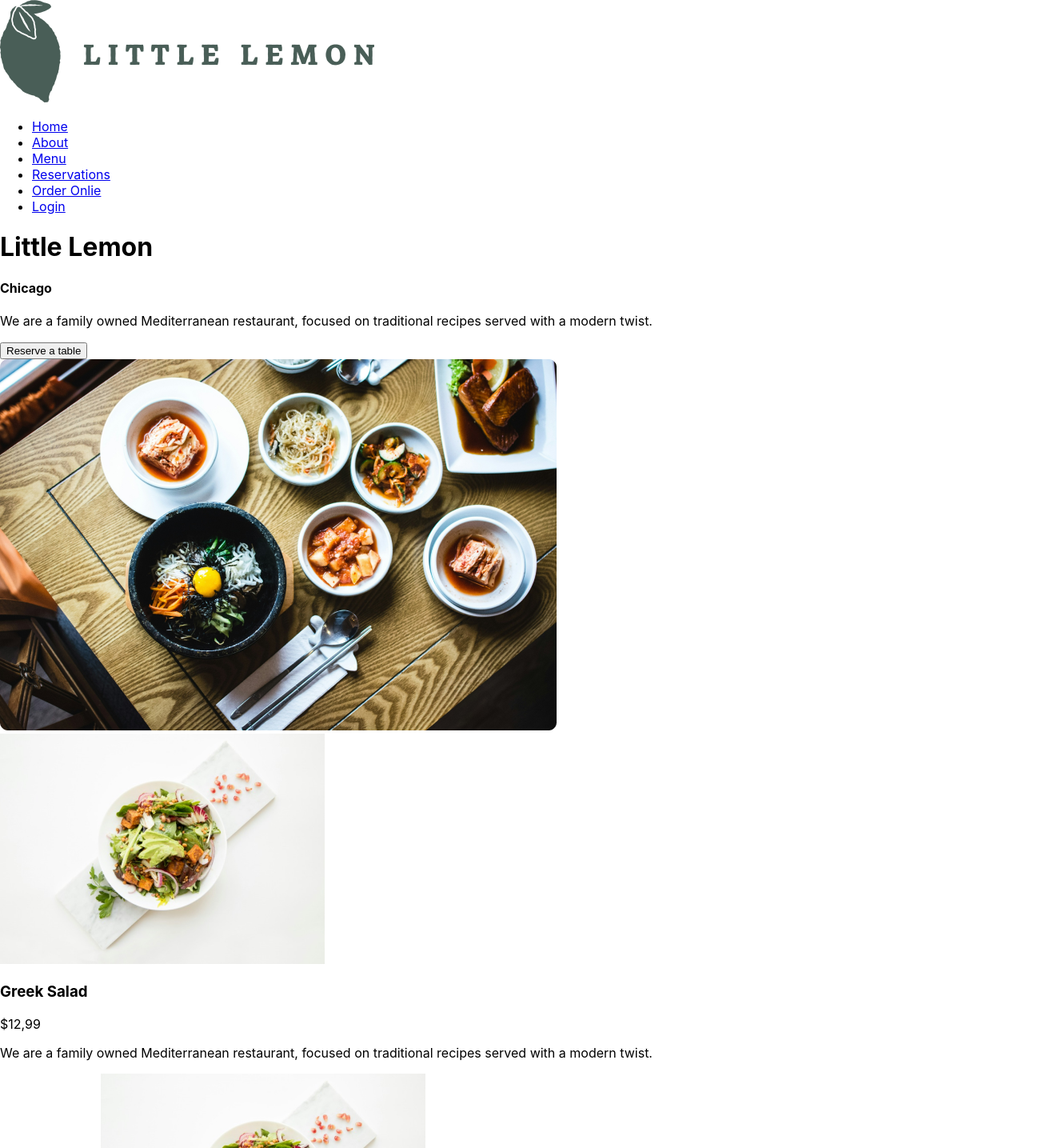
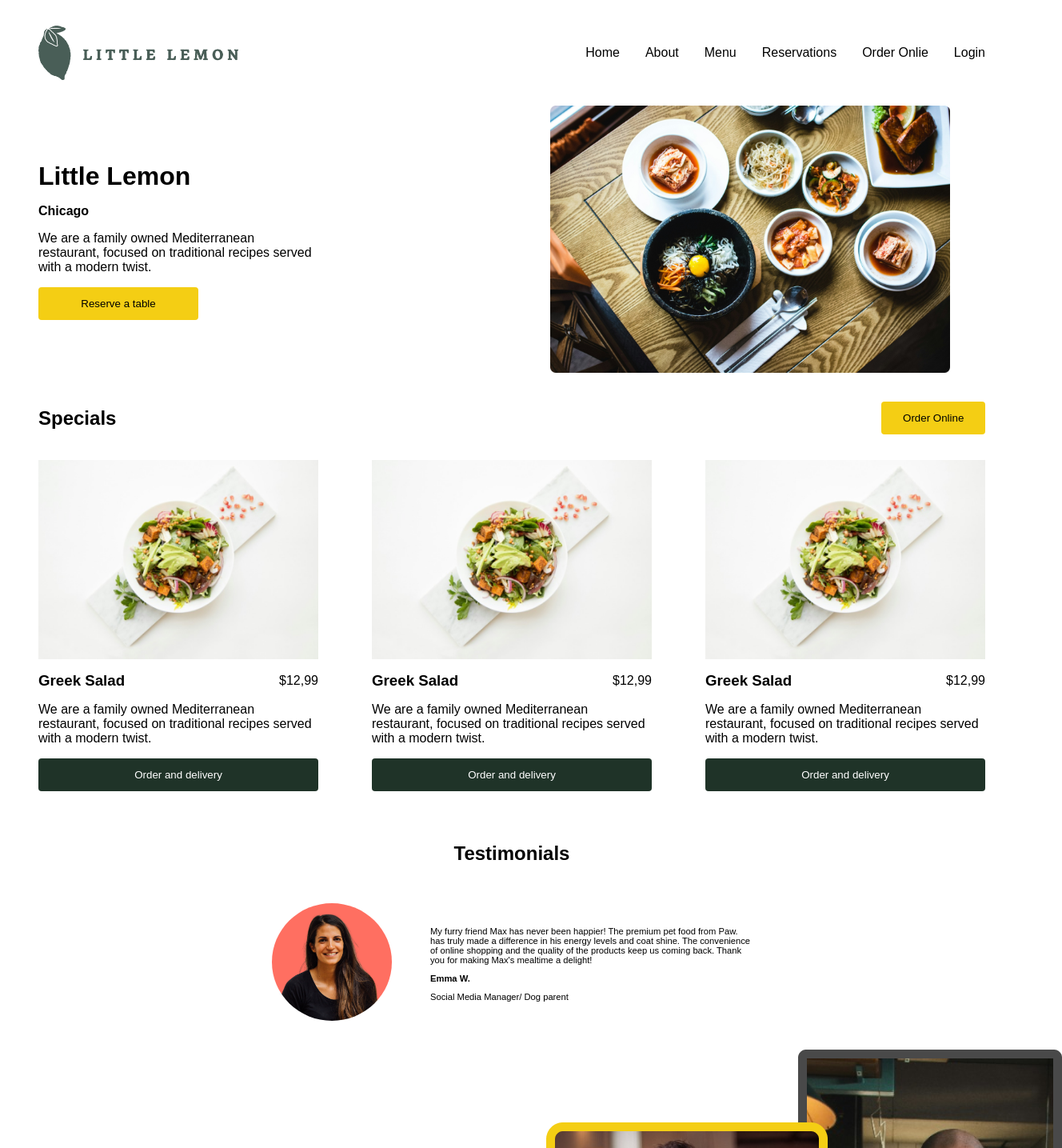
Before and after one commit to hatimmargi/lemon-app, a React (Create React App) app: page / in a window 1280 px wide. Shown: the top 1435 px of the page at 80% size, 1328 px wide, since content can reach past the window. Built offline with nearby package versions, Linux system fonts and the light colour scheme.

Commit message:
working with css styling

```diff
--- a/src/App.css
+++ b/src/App.css
@@ -1,38 +1,143 @@
-.App {
-  text-align: center;
+*{
+  margin: 0;
+  padding: 0;
+  box-sizing: border-box;
+
 }
 
-.App-logo {
-  height: 40vmin;
-  pointer-events: none;
+body {
+  font-family: Poppins,sans-serif;
+}
+header {
+  display: flex;
+  align-items: center;
+  justify-content: space-between;
+  margin: 2em 3em;
+}
+header img {
+  width: 250px;
+}
+header nav {
+  display: flex;
+  align-items: center;
+  gap: 2em;
+
+}
+header li {
+  list-style: none;
+}
+header a {
+  text-decoration: none;
+  color: black;
+}
+main {
+  width: 100%;
+  display: grid;
+  grid-template-columns: 1fr 1fr;
+  align-items: center;
+  justify-content: space-between;
+  margin: 2em 3em;
+
+}
+main .hero-img img {
+  width: 500px;
+}
+main .hero-content {
+  display: flex;
+  flex-direction: column;
+  justify-content: left;
+  gap: 1em;
+}
+main .hero-content p {
+  max-width: 350px;
+}
+main .hero-content button {
+  border: none;
+  font-family: inherit;
+  background-color: #F4CE14;
+  border-radius: .3em;
+  padding: 1em 2em;
+  cursor: pointer;
+  max-width: 200px;
+}
+.specials {
+  margin: 2em 3em;
+}
+.specials .specials-content {
+  display: flex;
+  justify-content: space-between;
+  align-items: center;
+  margin-bottom: 2em;
+}
+.specials .specials-content button {
+  border: none;
+  font-family: inherit;
+  background-color: #F4CE14;
+  border-radius: .3em;
+
+  padding: 1em 2em;
+  cursor: pointer;
+}
+.cards {
+  display: flex;
+  justify-content: space-between;
+  align-items: center;
+  gap: 2em;
+  margin-bottom: 4em;
+}
+.card {
+  display: flex;
+  flex-direction: column;
+  justify-content: left;
+  gap: 1em;
+  width: 350px;
+}
+.card .card-title {
+  display: flex;
+  justify-content: space-between;
+  align-items: center;
+}
+.card img{
+  width: 100%;
+}
+.card button {
+  border: none;
+  font-family: inherit;
+  background-color: #1F3328;
+  color: white;
+  border-radius: .3em;
+  padding: 1em 2em;
+  cursor: pointer;
+}
+.testimonials h1 {
+  text-align: center;
+  margin-bottom: 2em;
+}
+.testimonials .testimonial {
+  display: flex;
+  align-items: center;
+  justify-content: space-between;
+  gap: 3em;
+  margin: auto;
+  max-width: 600px;
+}
+.testimonials .testimonial img {
+  width: 150px;
+  border-radius: 50%;
+}
+.testimonials .testimonial .testimonial-content  {
+  display: flex;
+  flex-direction: column;
+  justify-content: left;
+  gap: 1em;
+ font-size: .7em;
 }
 
-@media (prefers-reduced-motion: no-preference) {
-  .App-logo {
-    animation: App-logo-spin infinite 20s linear;
-  }
+.about-section {
+  width: 100%;
+  display: grid;
+  grid-template-columns: 1fr 1fr;
+  align-items: center;
+  justify-content: space-between;
+  margin: 2em 3em;
 }
-
-.App-header {
-  background-color: #282c34;
-  min-height: 100vh;
-  display: flex;
-  flex-direction: column;
-  align-items: center;
-  justify-content: center;
-  font-size: calc(10px + 2vmin);
-  color: white;
-}
-
-.App-link {
-  color: #61dafb;
-}
-
-@keyframes App-logo-spin {
-  from {
-    transform: rotate(0deg);
-  }
-  to {
-    transform: rotate(360deg);
-  }
-}
--- a/src/components/About.js
+++ b/src/components/About.js
@@ -2,7 +2,7 @@ import aboutImg from '../imgs/Chefs.png'
 
 function About () {
     return (
-        <>
+        <section className='about-section'>
 <div className="about-content">
 <h1>Little Lemon</h1>
 <h4>Chicago</h4>
@@ -11,7 +11,7 @@ function About () {
         <div className="about-img">
         <img src={aboutImg} alt="chefs"/>
         </div>
-        </>
+        </section>
 )
 }
 export default About
--- a/src/components/Card.js
+++ b/src/components/Card.js
@@ -1,7 +1,7 @@
 import  greekSalad from '../imgs/Greek salad.png'
 function Card() {
     return (
-        <>
+        <div className='card'>
         <img src={greekSalad} alt='greek salad'/>
         <div className='card-title'>
         <h3>Greek Salad</h3>
@@ -9,7 +9,7 @@ function Card() {
         </div>
         <p>We are a family owned Mediterranean restaurant, focused on traditional recipes served with a modern twist.</p>
         <button>Order and delivery</button>
-        </>
+        </div>
 )
 }
 export default Card
--- a/src/components/Cards.js
+++ b/src/components/Cards.js
@@ -1,11 +1,17 @@
 import Card from "./Card";
 function Cards() {
   return (
-    <>
+    <section className="specials">
+      <div className="specials-content">
+        <h1>Specials</h1>
+        <button>Order Online</button>
+      </div>
+      <div className="cards">
       <Card />
       <Card />
       <Card />
-    </>
+      </div>
+    </section>
   );
 }
 export default Cards;
--- a/src/components/Header.js
+++ b/src/components/Header.js
@@ -3,10 +3,10 @@ import logo from '../imgs/little-lemon-logo.png'
 
 function Header() {
   return (
-    <>
+    <header>
     <img src={logo} alt="little lemon logo"/>
     <Nav />
-    </>
+    </header>
   );
 }
 export default Header;
--- a/src/components/Main.js
+++ b/src/components/Main.js
@@ -2,7 +2,7 @@ import heroImg from '../imgs/hero-img.png'
 
 function Main () {
     return (
-        <>
+        <main>
 <div className="hero-content">
 <h1>Little Lemon</h1>
 <h4>Chicago</h4>
@@ -12,7 +12,7 @@ function Main () {
         <div className="hero-img">
         <img src={heroImg} alt="little lemon restaturant"/>
         </div>
-        </>
+        </main>
 )
 }
 export default Main
--- a/src/components/Nav.js
+++ b/src/components/Nav.js
@@ -1,14 +1,14 @@
 
 function Nav () {
     return (
-        <ul>
+        <nav>
         <li><a href="#">Home</a></li>
         <li><a href="#">About</a></li>
         <li><a href="#">Menu</a></li>
         <li><a href="#">Reservations</a></li>
         <li><a href="#">Order Onlie</a></li>
         <li><a href="#">Login</a></li>
-        </ul>
+        </nav>
 )
 }
 export default Nav
--- a/src/components/Testimonials.js
+++ b/src/components/Testimonials.js
@@ -1,8 +1,9 @@
 import avatarImg from "../imgs/Avatar.png";
 function Testimonials() {
   return (
-    <>
+    <section className="testimonials">
       <h1>Testimonials</h1>
+    <div className="testimonial">
     <div className="testimonial-img">
     <img src={avatarImg} alt="avatar"/>
     </div>
@@ -16,7 +17,8 @@ function Testimonials() {
       <h4>Emma W.</h4>
       <span>Social Media Manager/ Dog parent</span>
     </div>
-    </>
+    </div>
+    </section>
   );
 }
 export default Testimonials;
```
Lines whose indentation alone changed are shown as unchanged.
